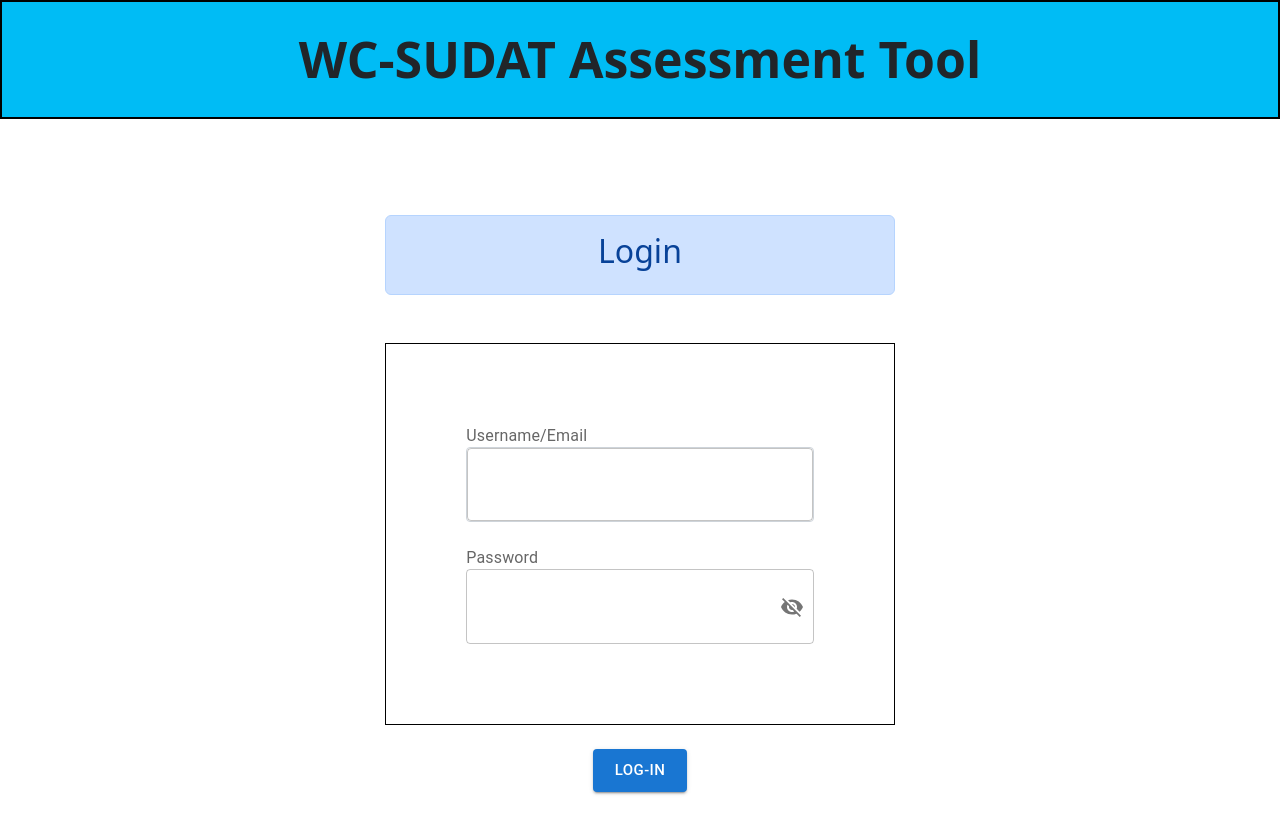
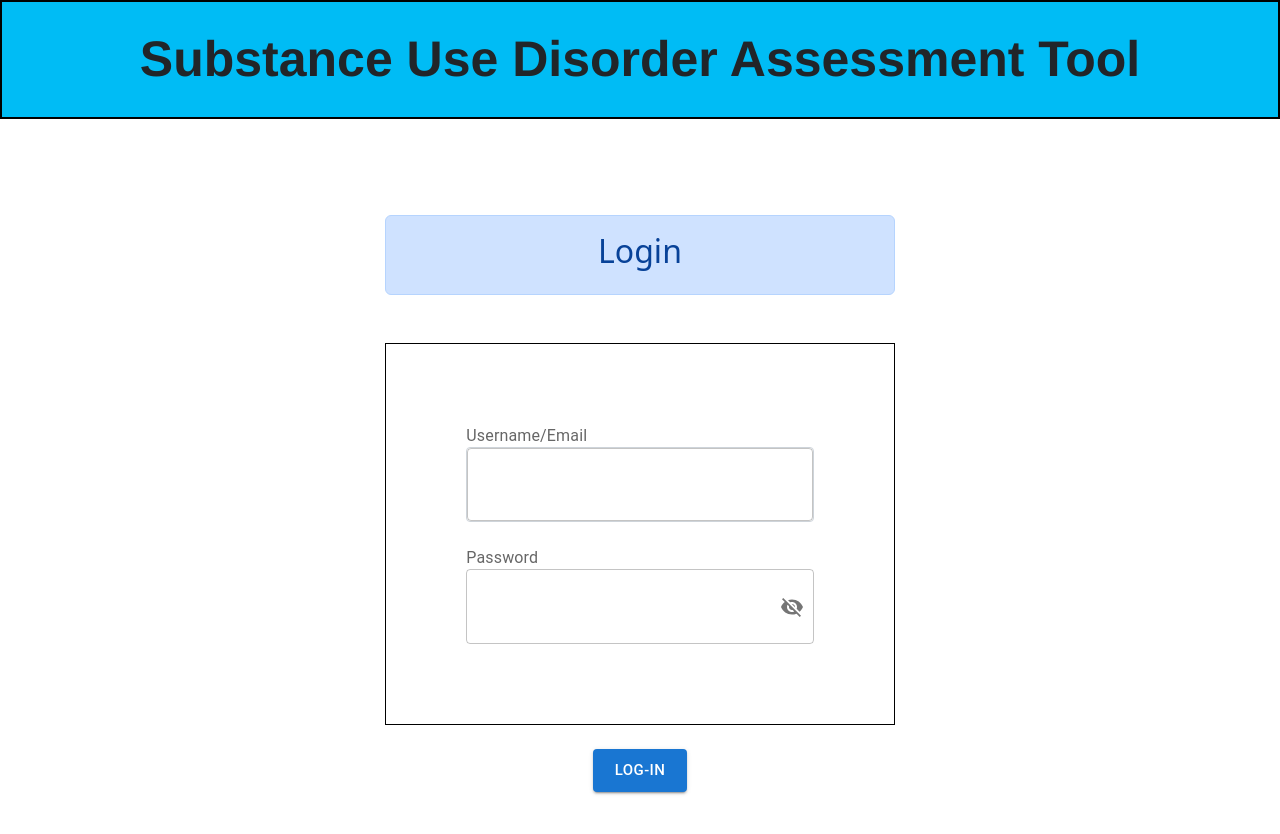
Before and after one commit to ElmarKenguerli/WC_SUDAT-WebApp, a React (Create React App) app: page / in a window 1280 px wide. Shown: the top 834 px of the page. Built offline with nearby package versions, Linux system fonts and the light colour scheme.

Commit message:
Updated Login Header

```diff
--- a/src/App.css
+++ b/src/App.css
@@ -55,7 +55,7 @@
   font-size: 50px;
   text-align: center;
   font-weight: bold;
-
+  font-family: Helvetica;
 }
 
 p{
--- a/src/Pages/Login.js
+++ b/src/Pages/Login.js
@@ -34,7 +34,7 @@ const Login = () => {
             <Box sx= {{width: '100%' , padding:"20px", bgcolor: '#00bcf5', border:"2px solid black"}}>
             <div className='loginHeader'>
                 <label>
-                    WC-SUDAT Assessment Tool
+                    Substance Use Disorder Assessment Tool
                 </label>
 
             </div>
```
Also changed, not shown: src/Pages/Dummy.js (deleted, +0 -7 lines).
